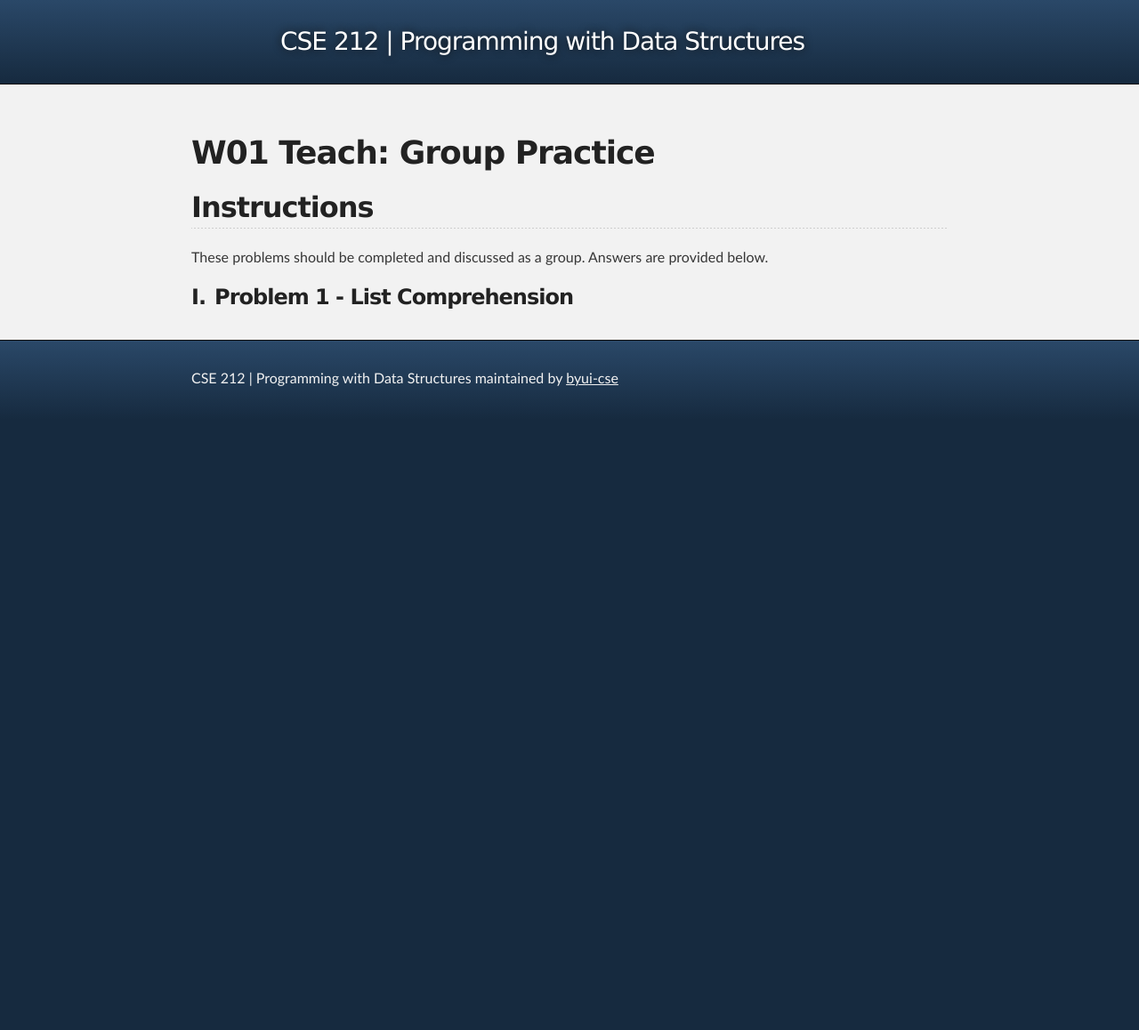
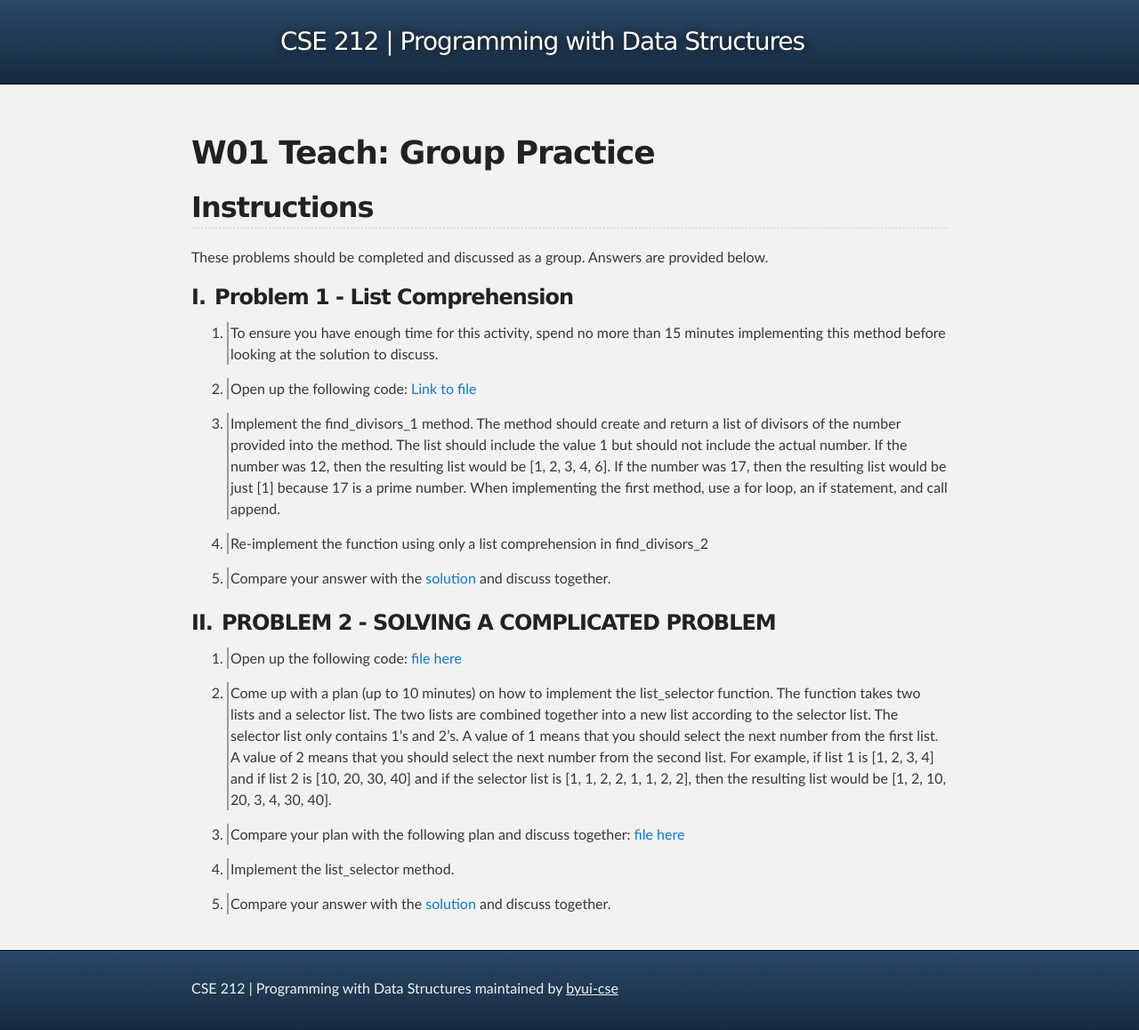
Before and after one commit to byui-cse/cse212-csharp, a Jekyll site: the page built from docs/lesson01/teach.md, in a window 1280 px wide. Shown: the whole page at 89% size. Built offline with Jekyll 4.4.1, drawn with Linux system fonts in a browser that asks for light colours; some web fonts are replaced; before the commit the page ends 900 px from its top, so only the background shows below that.

Commit message:
Update teach.md

```diff
--- a/docs/lesson01/teach.md
+++ b/docs/lesson01/teach.md
@@ -9,3 +9,24 @@ title: "W01 Teach: Group Practice"
 These problems should be completed and discussed as a group.  Answers are provided below.
 
 ### Problem 1 - List Comprehension
+
+  01.  To ensure you have enough time for this activity, spend no more than 15 minutes implementing this method before looking at the solution to discuss.
+
+  2. Open up the following code:  [Link to file]()
+
+  3. Implement the find_divisors_1 method. The method should create and return a list of divisors of the number provided into the method. The list should include the value 1 but should not include the actual number. If the number was 12, then the resulting list would be [1, 2, 3, 4, 6]. If the number was 17, then the resulting list would be just [1] because 17 is a prime number. When implementing the first method, use a for loop, an if statement, and call append.
+
+  4. Re-implement the function using only a list comprehension in find_divisors_2
+
+  5. Compare your answer with the [solution]() and discuss together.
+
+### PROBLEM 2 - SOLVING A COMPLICATED PROBLEM
+  01. Open up the following code: [file here]()
+
+  2. Come up with a plan (up to 10 minutes) on how to implement the list_selector function. The function takes two lists and a selector list. The two lists are combined together into a new list according to the selector list. The selector list only contains 1's and 2's. A value of 1 means that you should select the next number from the first list. A value of 2 means that you should select the next number from the second list. For example, if list 1 is [1, 2, 3, 4] and if list 2 is [10, 20, 30, 40] and if the selector list is [1, 1, 2, 2, 1, 1, 2, 2], then the resulting list would be [1, 2, 10, 20, 3, 4, 30, 40].
+
+  3. Compare your plan with the following plan and discuss together: [file here]()
+
+  4. Implement the list_selector method.
+
+  5. Compare your answer with the [solution]() and discuss together.
```
